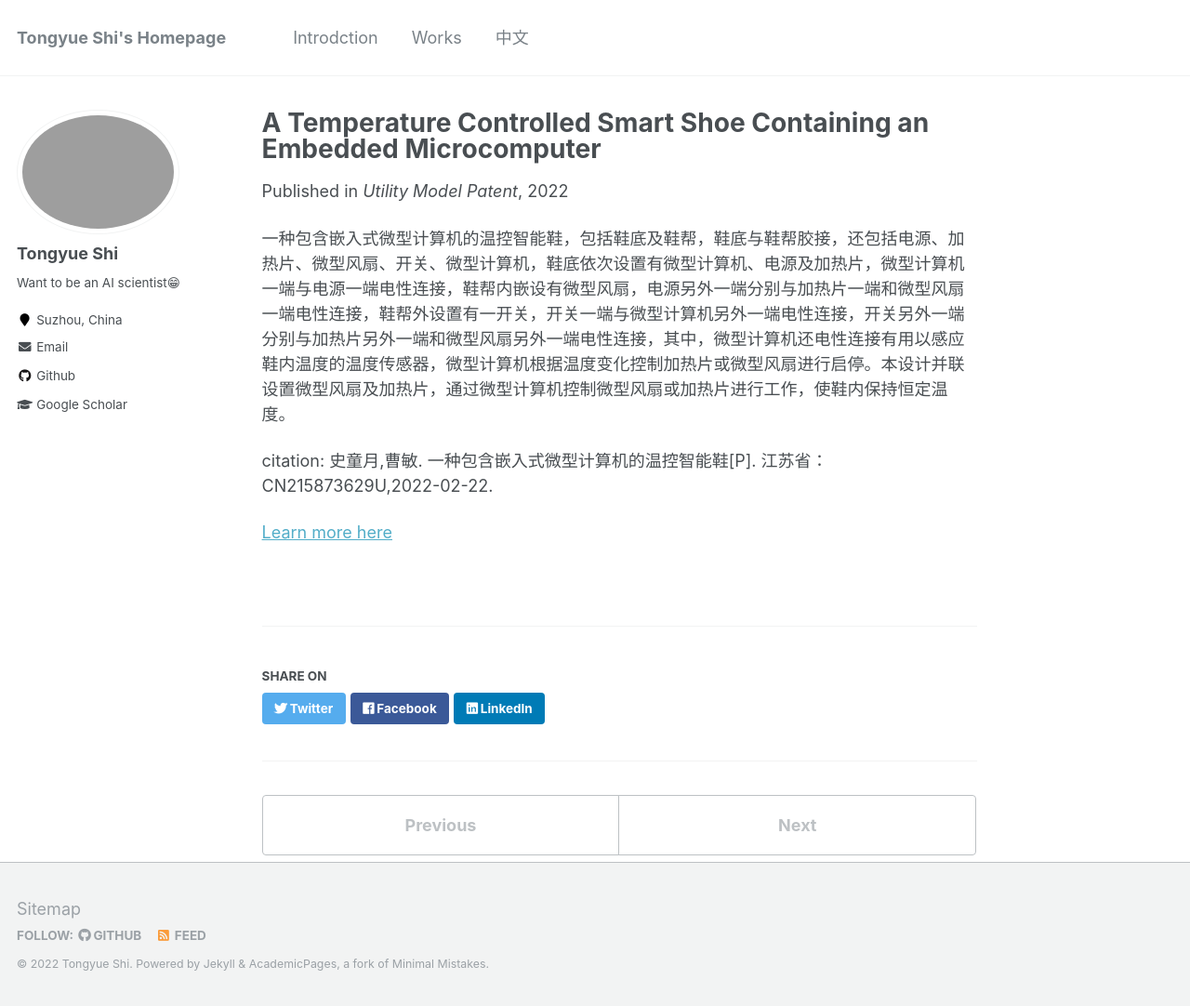
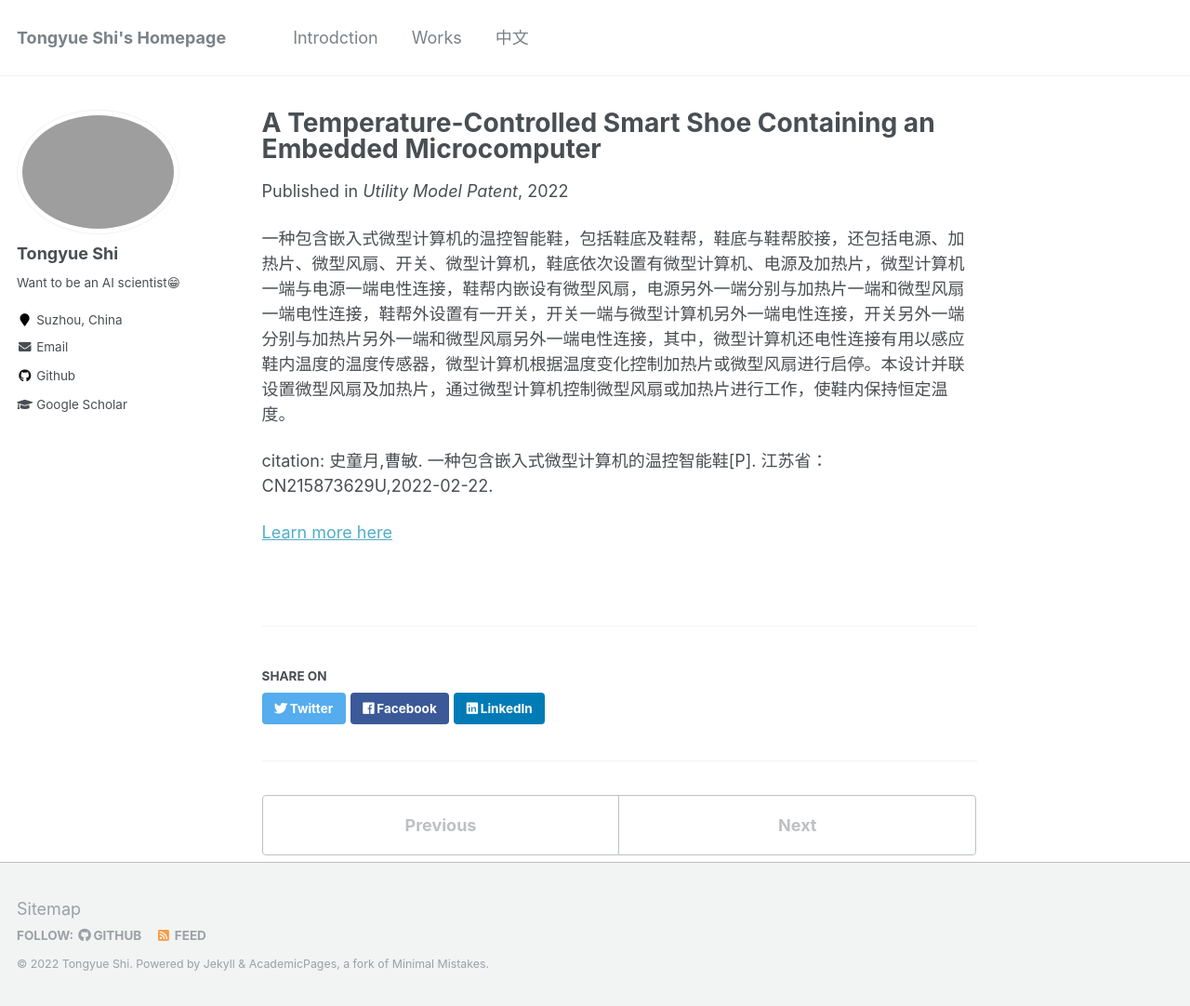
Before and after one commit to perfectboy666/perfectboy666.github.io, a Jekyll site: the page built from _publications/patent2.md, in a window 1280 px wide and 1082 px high. Shown: the whole window at 93% size. Built offline with Jekyll 4.4.1, drawn with Linux system fonts in a browser that asks for light colours.

```diff
--- a/_publications/patent2.md
+++ b/_publications/patent2.md
@@ -1,5 +1,5 @@
 ---
-title: "A Temperature Controlled Smart Shoe Containing an Embedded Microcomputer"
+title: "A Temperature-Controlled Smart Shoe Containing an Embedded Microcomputer"
 collection: publications
 permalink: /publication/patent2
 excerpt: 'Tongyue Shi and Min Cao'
```
